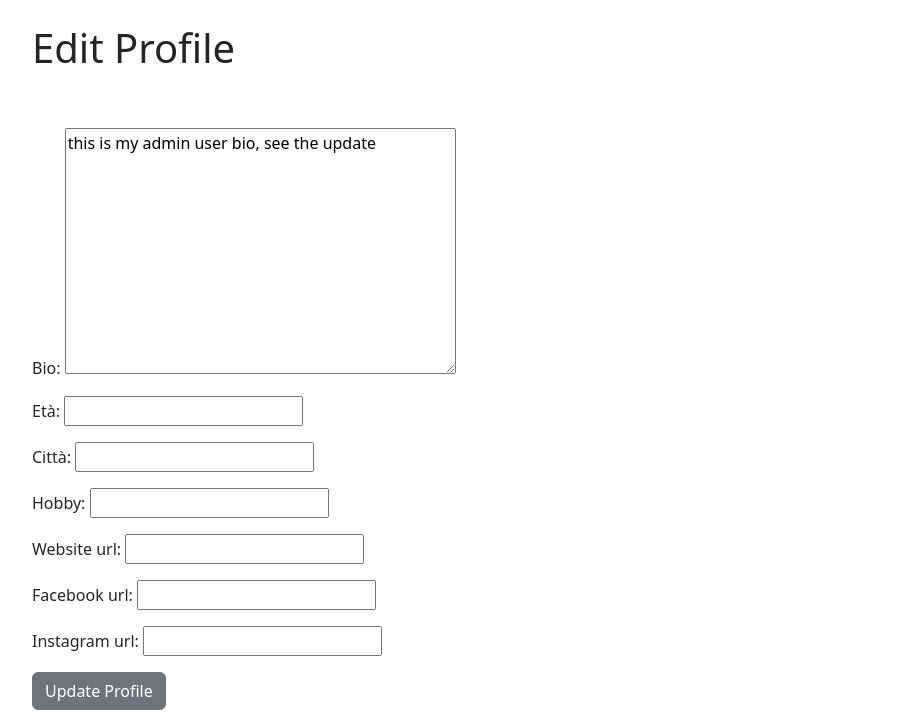
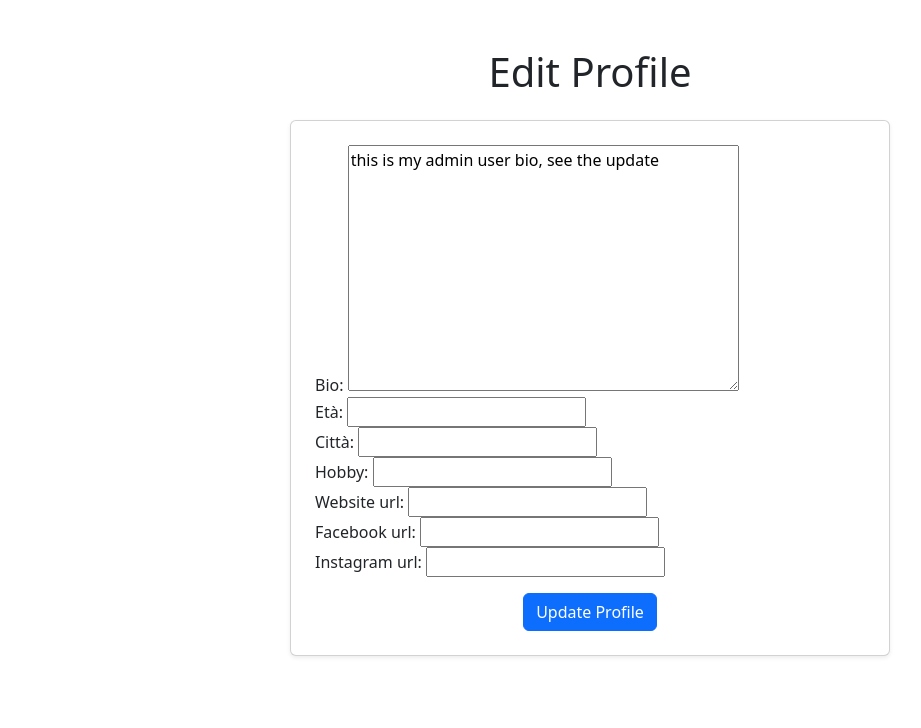
Before and after one commit to mazzocchi7053622/BlogPPM, a Django app: page /members/1/edit_profile_page/ in a window 1280 px wide. Shown: the part 72-800 px from the top of the page, without its empty margins (50-971 px from the left). Run offline with Django 5.2, Linux system fonts and the light colour scheme; a user stored in the database is signed in; data comes from the database, SQL or seed files in the repository; some libraries are stand-ins or nearby versions.

Commit message:
Update edit_profile_page.html
css edit profile page

```diff
--- a/members/templates/registration/edit_profile_page.html
+++ b/members/templates/registration/edit_profile_page.html
@@ -3,26 +3,40 @@
 {% block content %}
 
 {% if user.is_authenticated %}
-    {% if user.id == profile.user.id%}
-        <h1>Edit Profile</h1>
-        <br/><br/>
-        <div class="form-group">
+    {% if user.id == profile.user.id %}
+        <h1 class="text-center my-4">Edit Profile</h1>
+        <div class="d-flex justify-content-center">
+            <div class="card shadow-sm p-4" style="max-width: 600px; width: 100%;">
                 <form method="POST">
                     {% csrf_token %}
-                {{form.as_p}}
-                <button class="btn btn-secondary">Update Profile</button>
+                    {% for field in form %}
+                        {% if field.name != "email" and field.name != "password1" and field.name != "password2" %}
+                            <div class="form-group">
+                                {{ field.label_tag }}
+                                {{ field }}
+                                {% if field.errors %}
+                                    <div class="text-danger">
+                                        {{ field.errors }}
+                                    </div>
+                                {% endif %}
+                            </div>
+                        {% endif %}
+                    {% endfor %}
+                    <div class="text-center mt-3">
+                        <button type="submit" class="btn btn-primary btn-block">Update Profile</button>
+                    </div>
                 </form>
             </div>
-
+        </div>
     {% else %}
-
+        <div class="alert alert-danger text-center" role="alert">
             You're not allowed here!
-
+        </div>
+    {% endif %}
+{% else %}
+    <div class="alert alert-danger text-center" role="alert">
+        You're not allowed here!
+    </div>
 {% endif %}
 
-{%else%}
-
-    You're not allowed here!
-
-{%endif%}
 {% endblock %}
```
Lines whose indentation alone changed are shown as unchanged.
